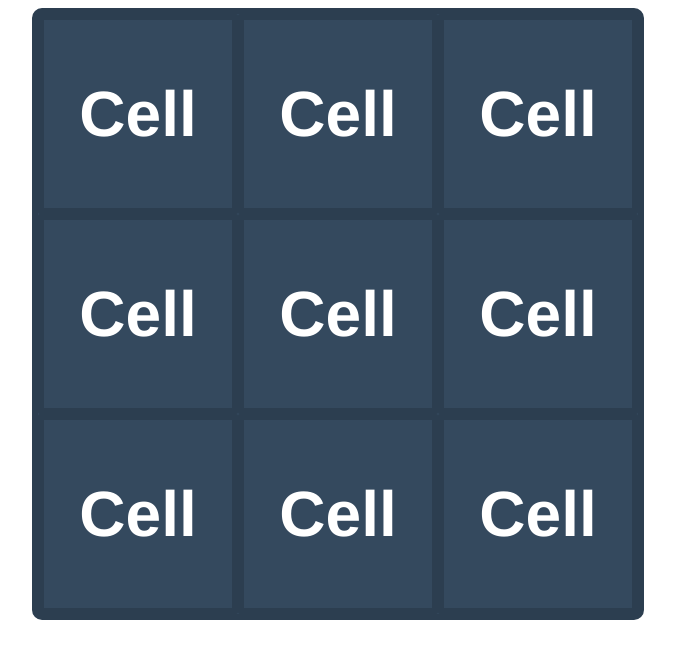
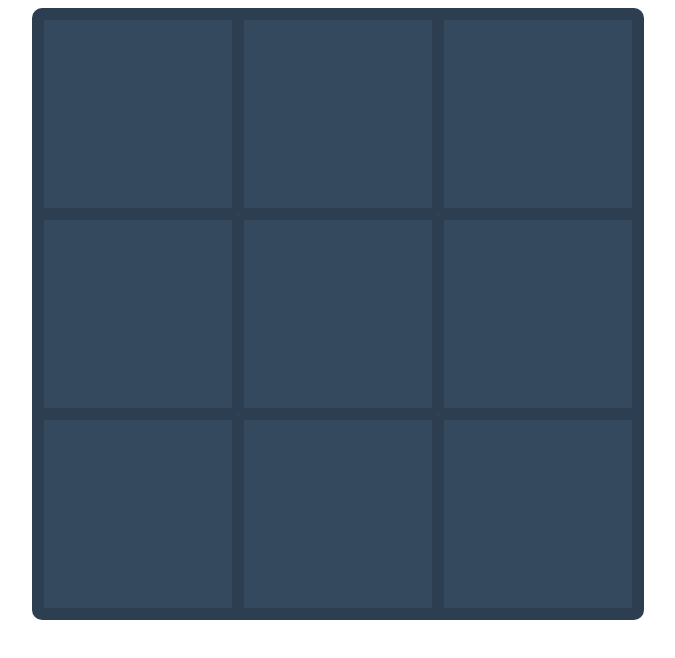
Before and after one commit to nJim/tictactoe-js, a React (Create React App) app: page / in a window 1280 px wide. Shown: the top 658 px of the page, without its empty margins (302-977 px from the left). Built offline with nearby package versions, Linux system fonts and the light colour scheme.

Commit message:
Adds state to box contents.

```diff
--- a/src/Board.js
+++ b/src/Board.js
@@ -1,18 +1,28 @@
-import React from "react";
+import React, { useState } from "react";
 import Box from "./Box";
 
-const Board = () => (
-  <div className="board">
-    <Box key={11} row={1} col={1} />
-    <Box key={12} row={1} col={2} />
-    <Box key={13} row={1} col={3} />
-    <Box key={21} row={2} col={1} />
-    <Box key={22} row={2} col={2} />
-    <Box key={23} row={2} col={3} />
-    <Box key={31} row={3} col={1} />
-    <Box key={32} row={3} col={2} />
-    <Box key={33} row={3} col={3} />
-  </div>
-);
+const Board = () => {
+  const [values, setValues] = useState(Array(9).fill(null));
+
+  const handleClick = (id) => {
+    const updated = [...values];
+    updated[id] = values[id] == "X" ? "" : "X";
+    setValues(updated);
+  };
+
+  return (
+    <div className="board">
+      <Box key={0} id={0} handleClick={handleClick} value={values[0]} />
+      <Box key={1} id={1} handleClick={handleClick} value={values[1]} />
+      <Box key={2} id={2} handleClick={handleClick} value={values[2]} />
+      <Box key={3} id={3} handleClick={handleClick} value={values[3]} />
+      <Box key={4} id={4} handleClick={handleClick} value={values[4]} />
+      <Box key={5} id={5} handleClick={handleClick} value={values[5]} />
+      <Box key={6} id={6} handleClick={handleClick} value={values[6]} />
+      <Box key={7} id={7} handleClick={handleClick} value={values[7]} />
+      <Box key={8} id={8} handleClick={handleClick} value={values[8]} />
+    </div>
+  );
+};
 
 export default Board;
--- a/src/Box.js
+++ b/src/Box.js
@@ -1,7 +1,9 @@
 import React from "react";
 
-const Box = ({ row, col }) => (
-  <div className={`box row-${row} col-${col}`}>Cell</div>
+const Box = ({ id, value, handleClick }) => (
+  <div onClick={() => handleClick(id)} className="box">
+    {value}
+  </div>
 );
 
 export default Box;
```
